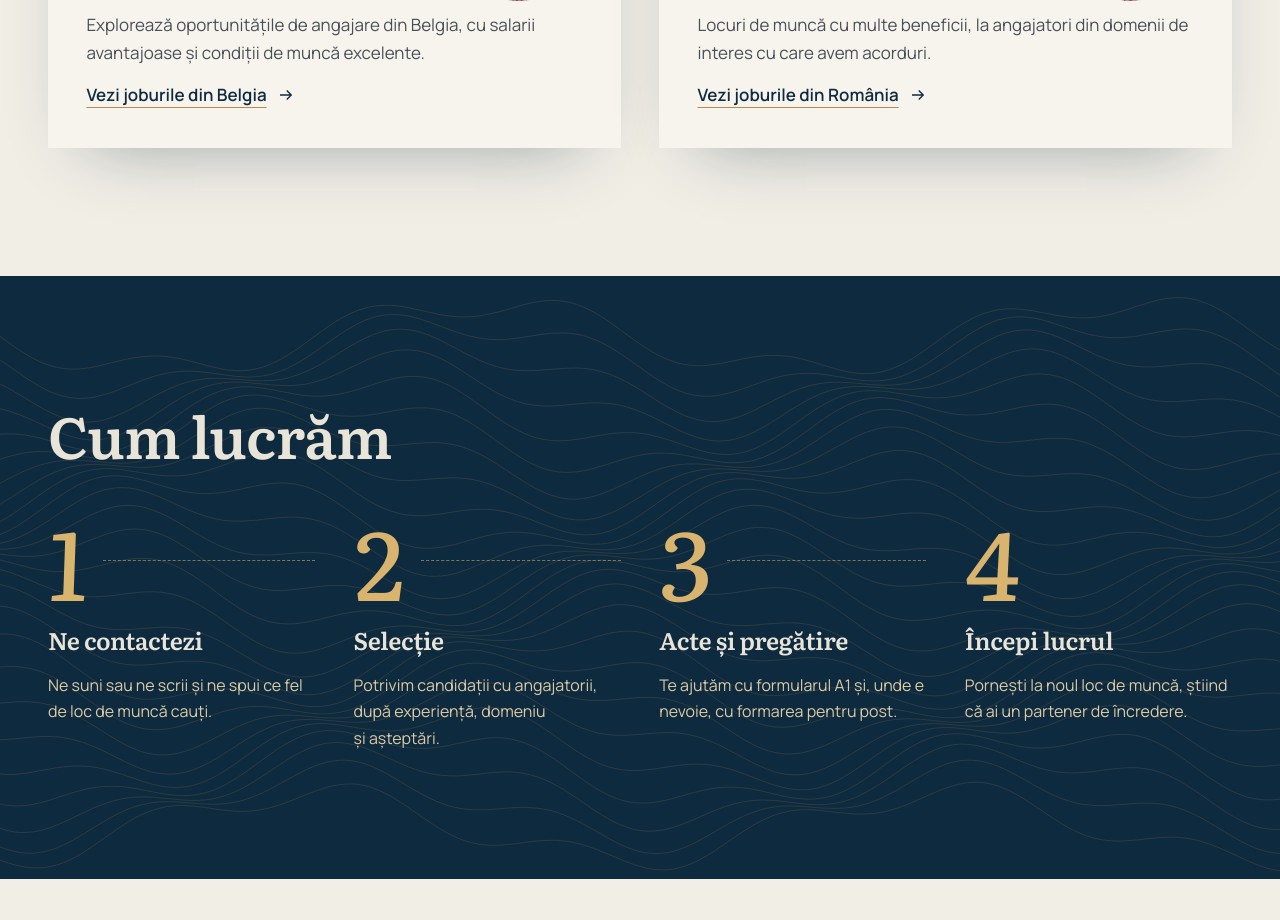
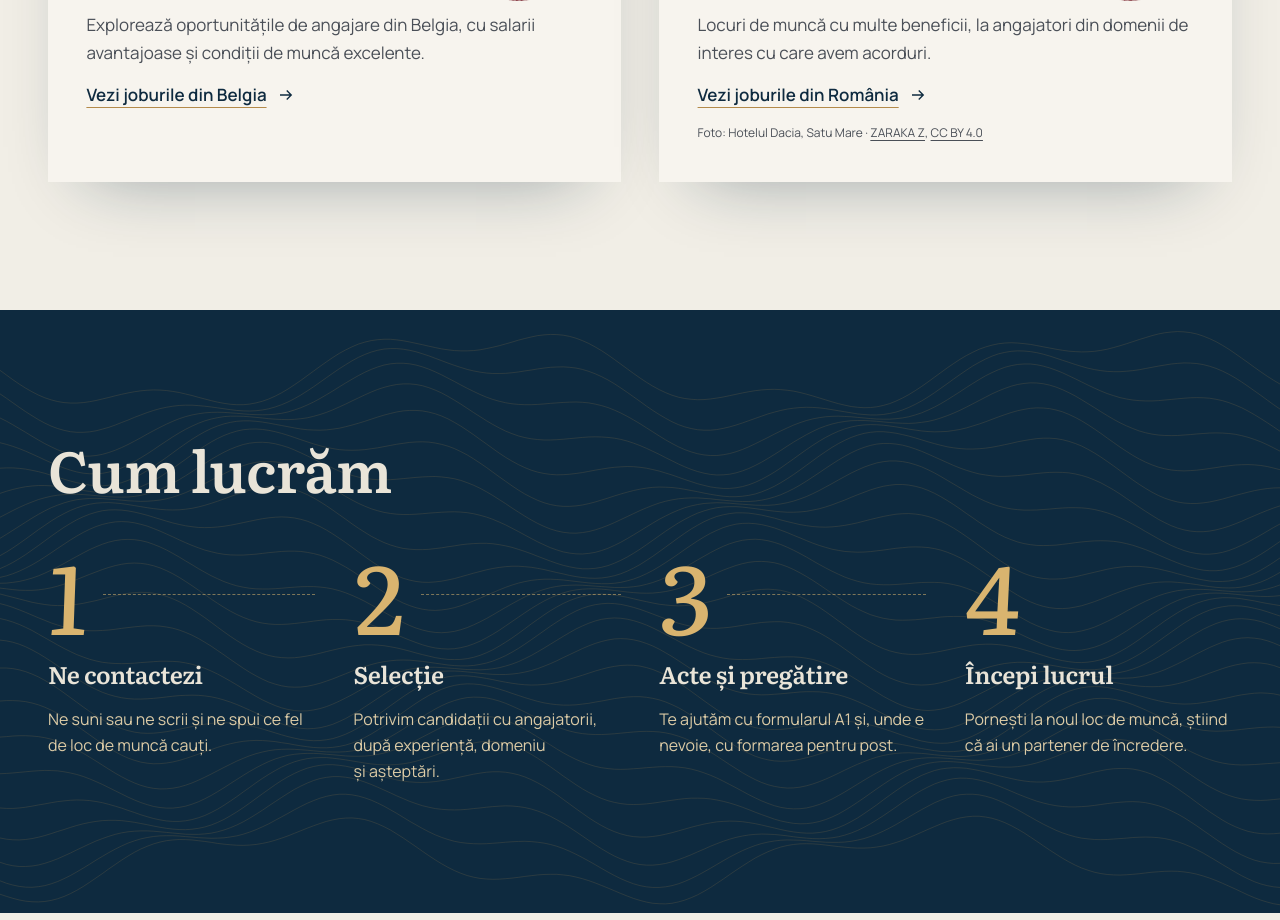
Before and after one commit to fitsoul002-eng/chematic-concept, a plain HTML site: page index.html in a window 1280 px wide. Shown: the part 2211-3131 px from the top of the page. Drawn offline with Linux system fonts and the light colour scheme.

Commit message:
Use Hotel Dacia, Satu Mare centre photo (CC BY 4.0, credited)

```diff
--- a/index.html
+++ b/index.html
@@ -107,12 +107,13 @@
             </div>
           </article>
           <article class="visa" id="romania">
-            <img src="assets/satu-mare.webp" alt="Catedrala romano-catolică din centrul orașului Satu Mare" width="1800" height="1200" loading="lazy">
+            <img src="assets/satu-mare.webp" alt="Hotelul Dacia și fântâna din Piața Libertății, centrul orașului Satu Mare" width="1800" height="1200" loading="lazy">
             <div class="visa__stamp visa__stamp--ro" aria-hidden="true"><span>România</span><small>Plasare · RO</small></div>
             <div class="visa__text">
               <h3>România</h3>
               <p>Locuri de muncă cu multe beneficii, la angajatori din domenii de interes cu care avem acorduri.</p>
               <a class="link-navy" href="#joburi">Vezi joburile din România <svg viewBox="0 0 24 24" aria-hidden="true"><path d="M4 12h15m-6-6 6 6-6 6"/></svg></a>
+              <small class="credit">Foto: Hotelul Dacia, Satu Mare · <a href="https://commons.wikimedia.org/wiki/File:Satu_Mare,_parcul_si_Hotel_Dacia.jpg">ZARAKA Z</a>, <a href="https://creativecommons.org/licenses/by/4.0/">CC BY 4.0</a></small>
             </div>
           </article>
         </div>
--- a/styles.css
+++ b/styles.css
@@ -144,6 +144,8 @@ p { margin: 0; text-wrap: pretty; }
 .visa__text { padding: clamp(24px, 3vw, 40px); display: grid; gap: 14px; }
 .visa h3 { font-size: clamp(2rem, 3vw, 2.6rem); color: var(--navy); }
 .visa p { color: var(--ink-soft); }
+.credit { font-size: 12px; color: var(--ink-soft); }
+.credit a { color: inherit; text-underline-offset: 3px; }
 .visa__stamp {
   --c: var(--stamp);
   position: absolute; right: clamp(16px, 3vw, 32px); top: calc(66.67cqw - 34px);
```
Also changed, not shown: assets/satu-mare.webp.
